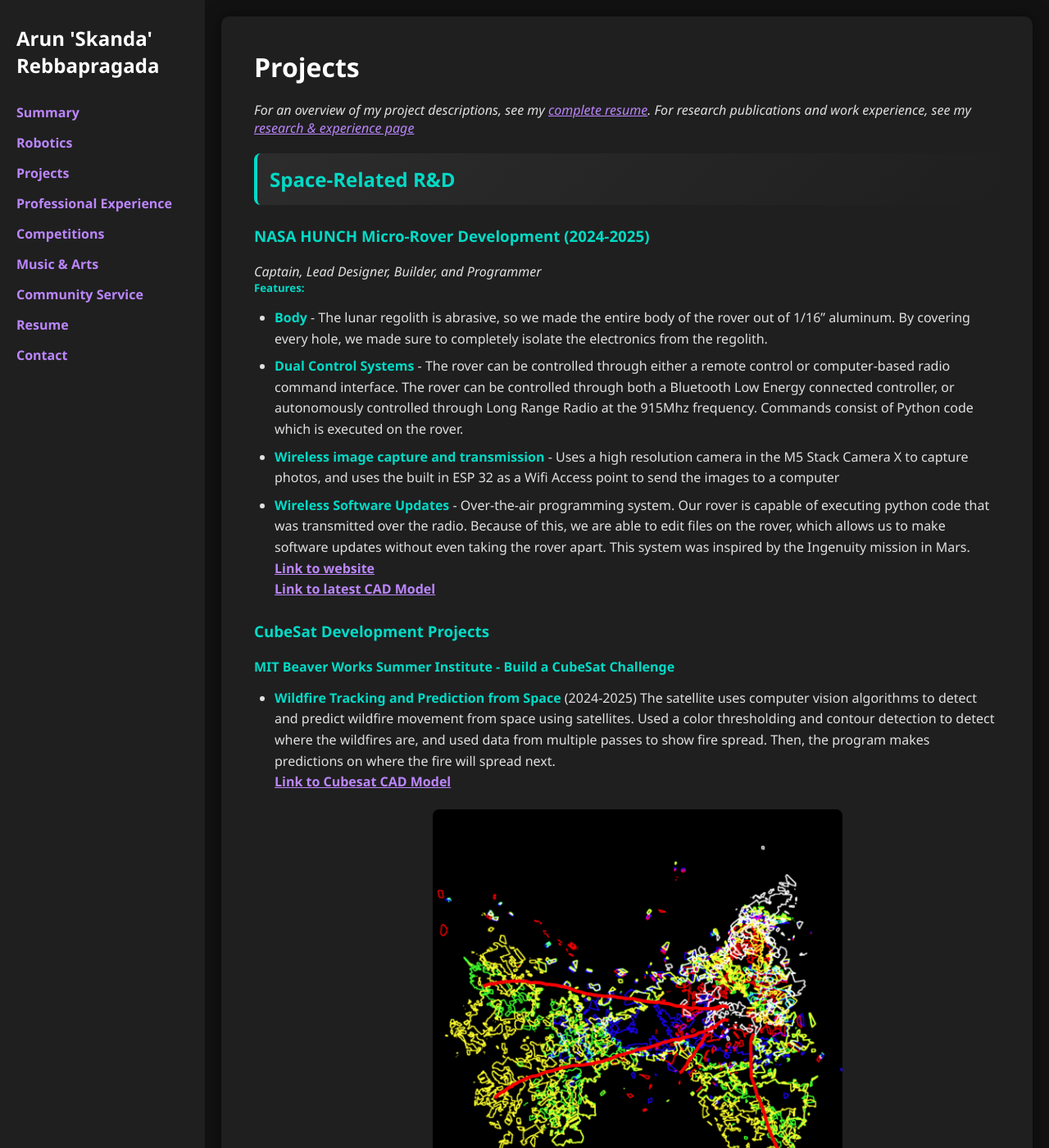
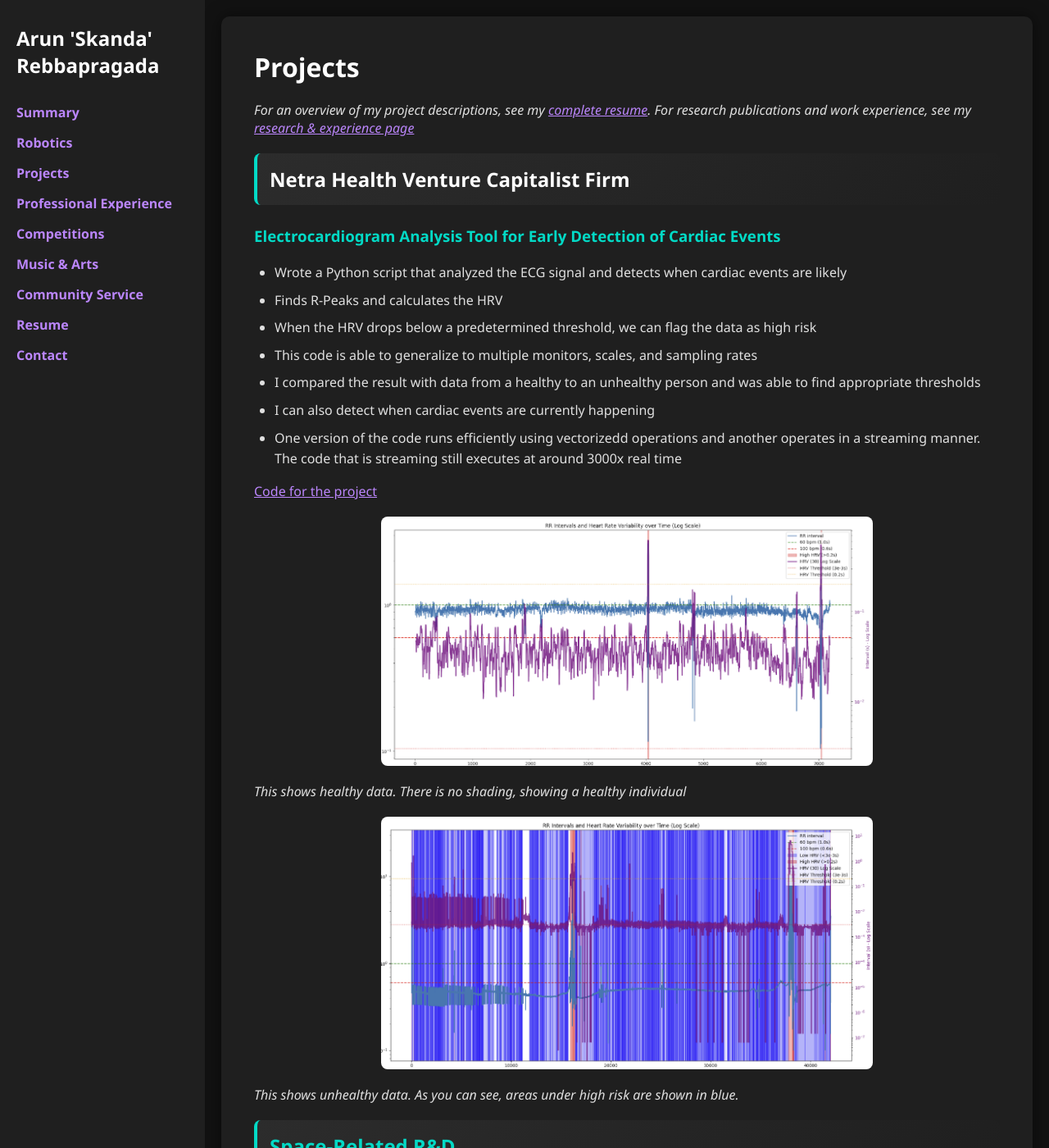
Before and after one commit to skandacode/skandacode.github.io, a Jekyll site: the page built from projects.md, in a window 1280 px wide and 1400 px high. Shown: the whole window at 82% size. Built offline with Jekyll 4.4.1, drawn with Linux system fonts in a browser that asks for light colours.

Commit message:
ecg project

```diff
--- a/projects.md
+++ b/projects.md
@@ -5,11 +5,36 @@ title: Projects
 
 *For an overview of my project descriptions, see my [complete resume](resume.md). For research publications and work experience, see my [research & experience page](research-experience.md)*
 
+## Netra Health Venture Capitalist Firm
+
+### **Electrocardiogram Analysis Tool for Early Detection of Cardiac Events**
+
+- Wrote a Python script that analyzed the ECG signal and detects when cardiac events are likely
+- Finds R-Peaks and calculates the HRV
+- When the HRV drops below a predetermined threshold, we can flag the data as high risk
+- This code is able to generalize to multiple monitors, scales, and sampling rates
+- I compared the result with data from a healthy to an unhealthy person and was able to find appropriate thresholds
+- I can also detect when cardiac events are currently happening
+- One version of the code runs efficiently using vectorizedd operations and another operates in a streaming manner. The code that is streaming still executes at around 3000x real time
+
+[Code for the project](https://github.com/skandacode/ecg-wave-delineation-visualizer)
+
+
+![Healthy data](assets\images\healthyhrvdata.png){: .project-image}
+*This shows healthy data. There is no shading, showing a healthy individual*
+
+![Unhealthy data](assets\images\unhealthydata.png){: .project-image}
+*This shows unhealthy data. As you can see, areas under high risk are shown in blue.*
+
+
+
 ## **Space-Related R&D**
 
 ### **NASA HUNCH Micro-Rover Development** (2024-2025)
 *Captain, Lead Designer, Builder, and Programmer*
-##### **Features:**
+
+#### **Features:**
+
 - **Body** - The lunar regolith is abrasive, so we made the entire body of the rover out of 1/16" aluminum. By covering every hole, we made sure to completely isolate the electronics from the regolith.
 - **Dual Control Systems** - The rover can be controlled through either a remote control or computer-based radio command interface. The rover can be controlled through both a Bluetooth Low Energy connected controller, or autonomously controlled through Long Range Radio at the 915Mhz frequency. Commands consist of Python code which is executed on the rover.
 - **Wireless image capture and transmission** - Uses a high resolution camera in the M5 Stack Camera X to capture photos, and uses the built in ESP 32 as a Wifi Access point to send the images to a computer
@@ -46,7 +71,7 @@ The satellite uses computer vision algorithms to detect and predict wildfire mov
 
 [Github link to all models](https://github.com/Robotics4Everyone/Model-Library/branches/all)
 
-![Robotics for Everyone robot](assets\images\roboticsforeveyone.png)
+![Robotics for Everyone robot](assets\images\roboticsforeveyone.png){: .project-image}
 
 ## **Application Development**
 
```
Also changed, not shown: assets/images/healthyhrvdata.png (added), assets/images/unhealthydata.png (added).
